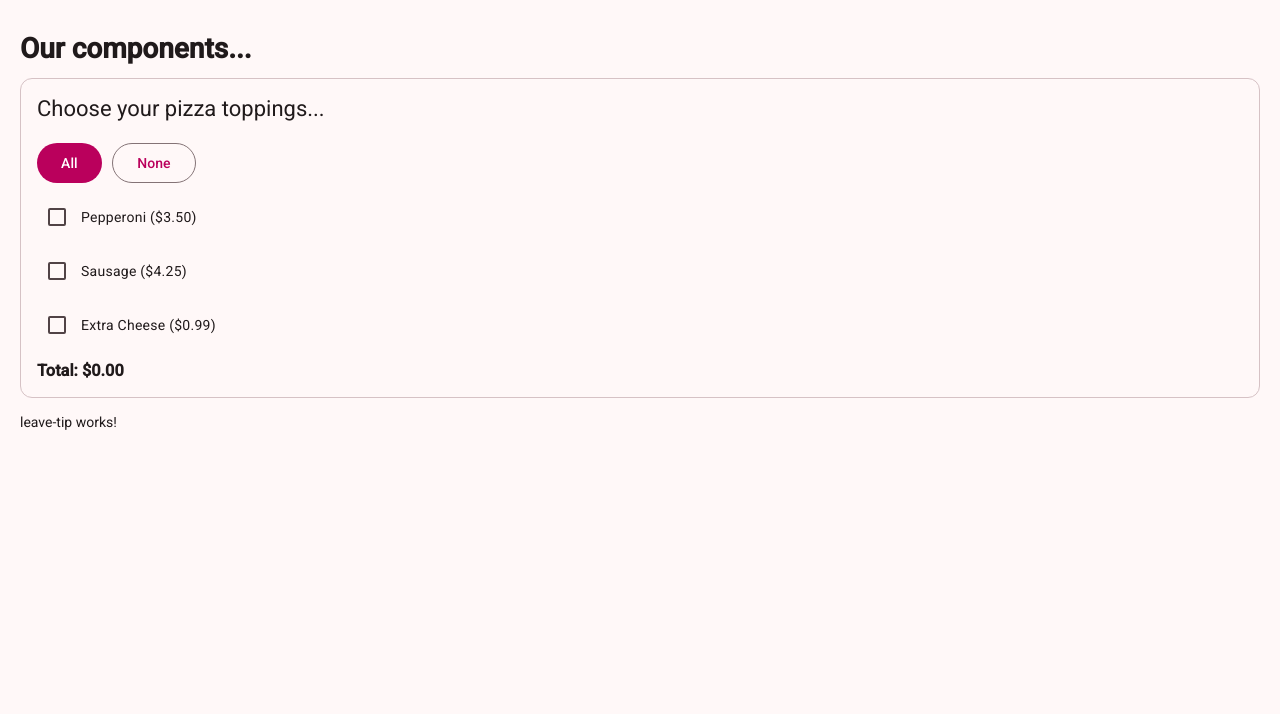
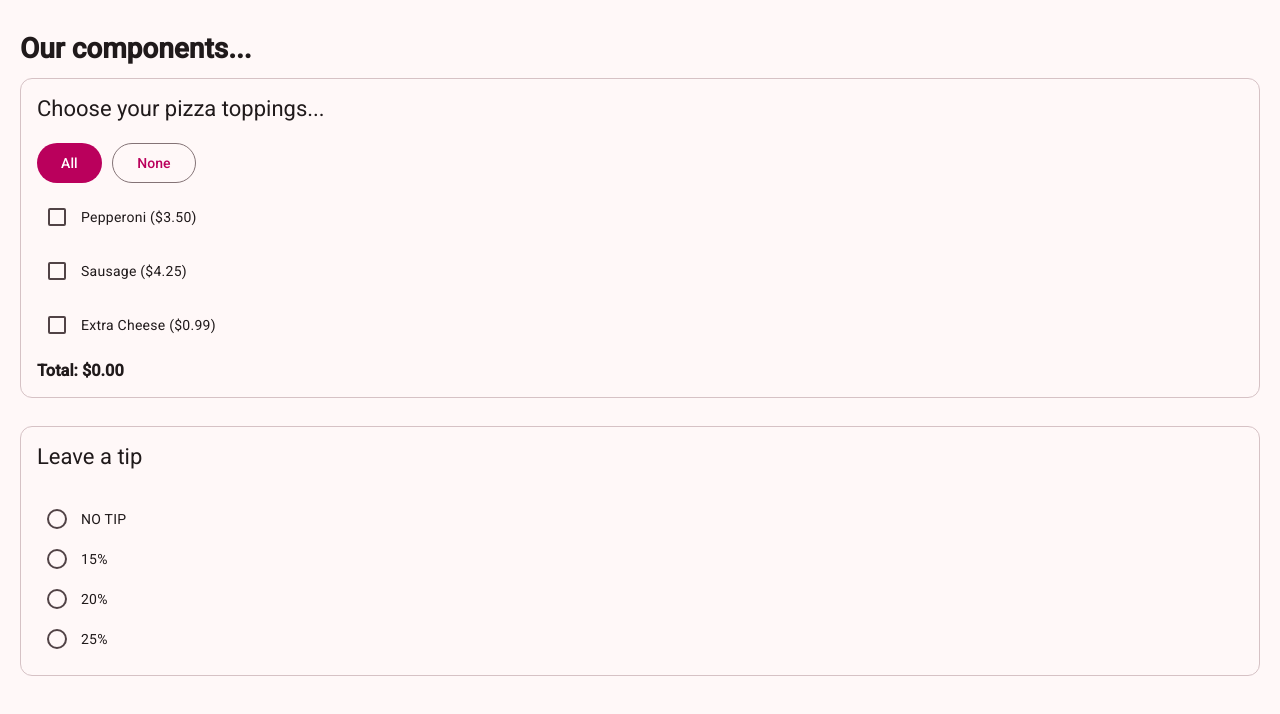
Before and after one commit to 2026-fall-jsf/angular-components, an Angular app: page / in a window 1280 px wide. Shown: the top 714 px of the page. Built offline with nearby package versions, Linux system fonts and the light colour scheme.

Commit message:
finalizing component for pull request

```diff
--- a/src/app/leave-tip/leave-tip.css
+++ b/src/app/leave-tip/leave-tip.css
@@ -0,0 +1,11 @@
+mat-card {
+    margin-top: 2em;
+}
+
+mat-card-header {
+    margin-bottom: 2em;
+}
+
+mat-radio-button {
+    display: block;
+}
--- a/src/app/leave-tip/leave-tip.html
+++ b/src/app/leave-tip/leave-tip.html
@@ -1 +1,17 @@
-<p>leave-tip works!</p>
+<mat-card
+    appearance="outlined"
+>
+    <mat-card-header>
+        <mat-card-title>
+            Leave a tip
+        </mat-card-title>
+    </mat-card-header>
+    <mat-card-content>
+        <mat-radio-group aria-label="Select an option">
+            <mat-radio-button value="1">NO TIP</mat-radio-button>
+            <mat-radio-button value="2">15%</mat-radio-button>
+            <mat-radio-button value="3">20%</mat-radio-button>
+            <mat-radio-button value="4">25%</mat-radio-button>
+        </mat-radio-group>
+    </mat-card-content>
+</mat-card>
```
Also changed, not shown: src/app/leave-tip/leave-tip.ts (+6 -1 lines).
